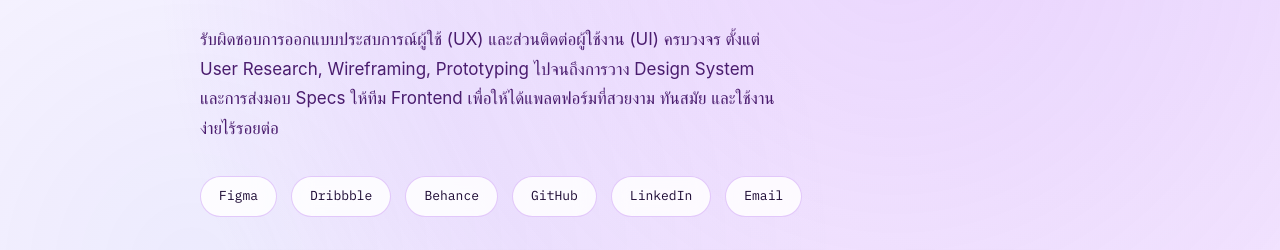
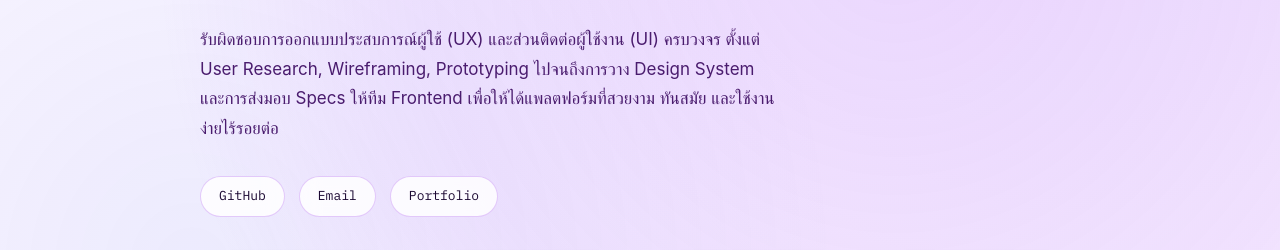
Before and after one commit to ddeeww001/960241_FinalGroupProject, a plain HTML site: page Member2.html in a window 1280 px wide. Shown: the part 516-766 px from the top of the page. Drawn offline with Linux system fonts and the light colour scheme; a web font is replaced by a local one.

Commit message:
Update social links in Member2.html for accuracy and relevance

```diff
--- a/Member2.html
+++ b/Member2.html
@@ -51,12 +51,9 @@
 
         <!-- Social / Contact Links -->
         <div class="links">
-          <a class="chip" href="#" target="_blank" rel="noopener">Figma</a>
-          <a class="chip" href="#" target="_blank" rel="noopener">Dribbble</a>
-          <a class="chip" href="#" target="_blank" rel="noopener">Behance</a>
-          <a class="chip" href="#" target="_blank" rel="noopener">GitHub</a>
-          <a class="chip" href="#" target="_blank" rel="noopener">LinkedIn</a>
-          <a class="chip" href="mailto:member2@camtcommerce.dev">Email</a>
+          <a class="chip" href="https://github.com/ddeeww001" target="_blank" rel="noopener">GitHub</a>
+          <a class="chip" href="mailto:dewthitirat@gmail.com">Email</a>
+          <a class="chip" href="https://my-web-portfolio-yxac.vercel.app/" target="_blank" rel="noopener">Portfolio</a>
         </div>
 
         <!-- Profile Highlights Stats -->
```
